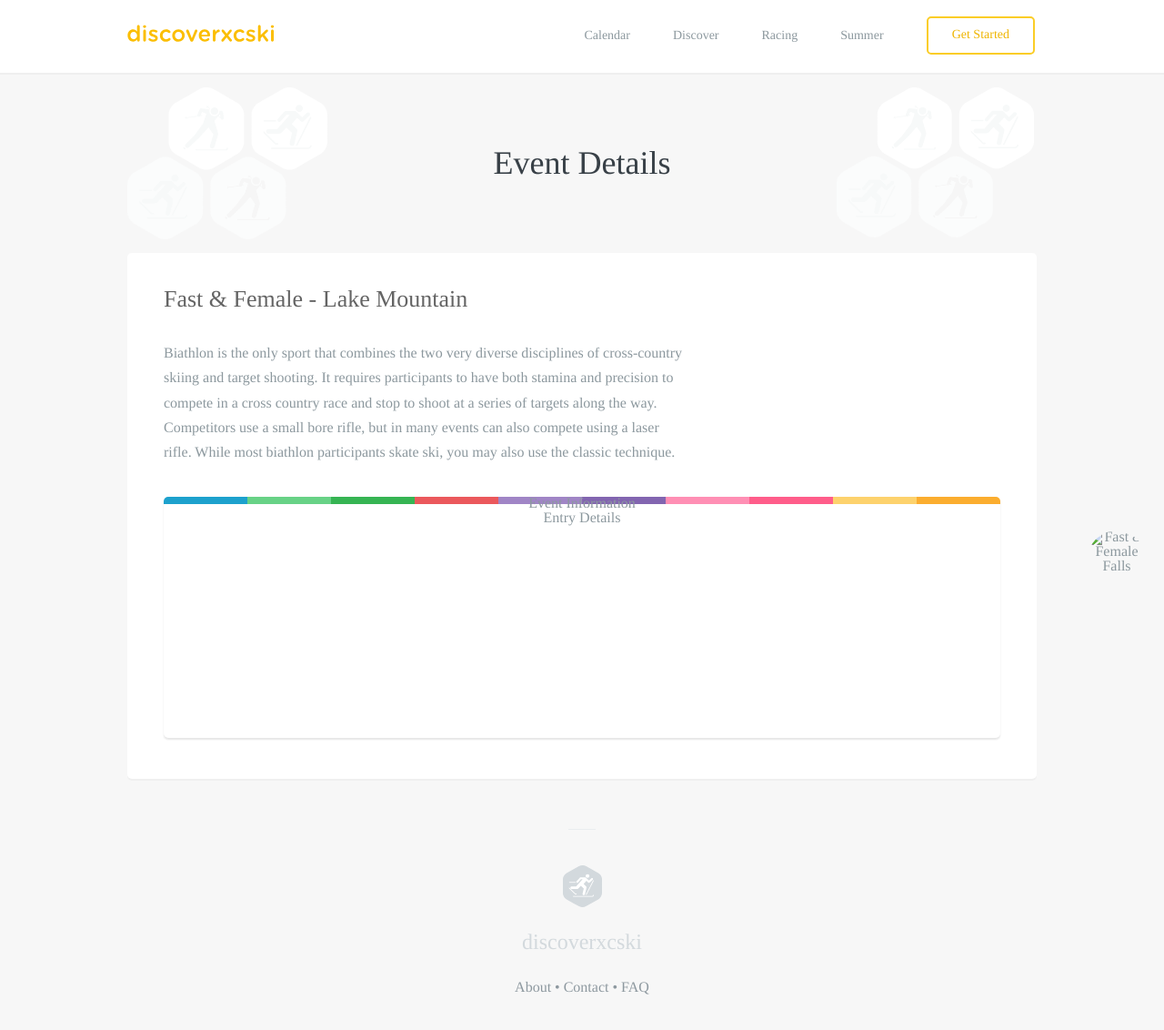
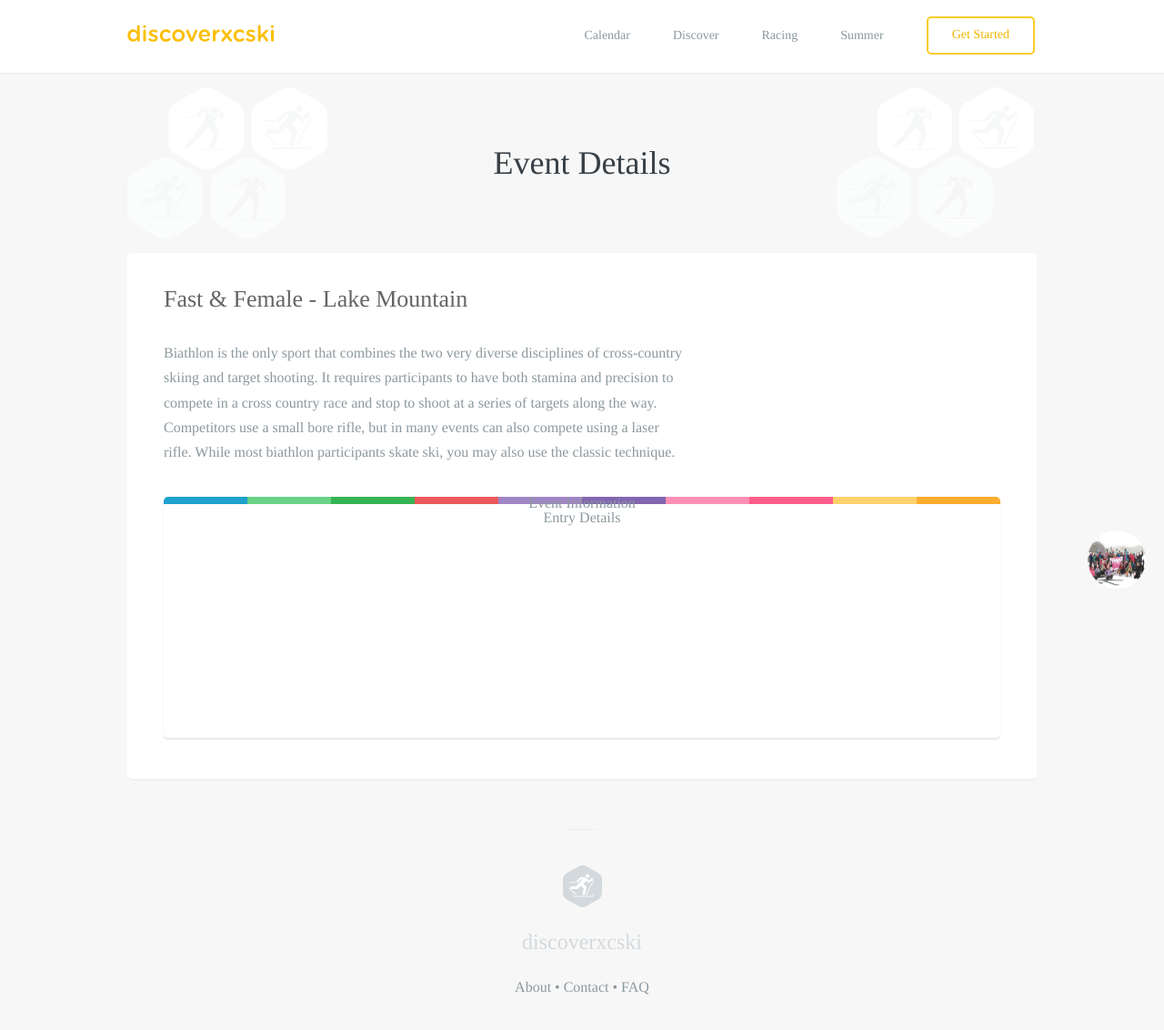
Before and after one commit to robcatto/robcatto.github.io, a Jekyll site: the page built from events/fast-&-female-lake-mountain/index.html, in a window 1280 px wide and 1149 px high. Shown: the top 1132 px of the window at 91% size. Built offline with Jekyll 4.4.1, drawn with Linux system fonts in a browser that asks for light colours; some web fonts are replaced; Markdown is read by kramdown in place of the engine named in the settings.

```diff
--- a/events/fast-&-female-lake-mountain/index.html
+++ b/events/fast-&-female-lake-mountain/index.html
@@ -39,7 +39,7 @@ layout: default
                         Biathlon is the only sport that combines the two very diverse disciplines of cross-country skiing and target shooting. It requires participants to have both stamina and precision to compete in a cross country race and stop to shoot at a series of targets along the way. Competitors use a small bore rifle, but in many events can also compete using a laser rifle. While most biathlon participants skate ski, you may also use the classic technique.
                 </p>
 
-                <img alt="Fast & Female Falls" class="profile-card-avatar" src="fast-&-female-falls-banner.jpg">
+                <img alt="Fast & Female Falls" class="profile-card-avatar" src="http://www.discoverxcski.com/images/fast-&-female-falls-banner.jpg">
 
                 <div style="   width: 920px;
   background-color: white;
```
